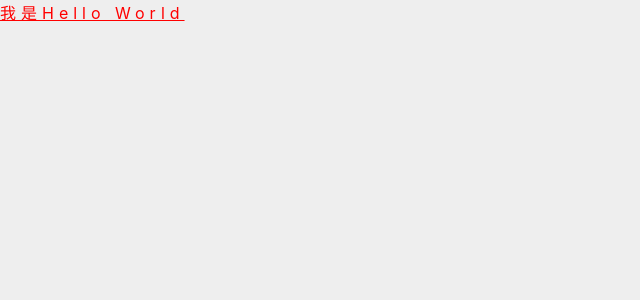
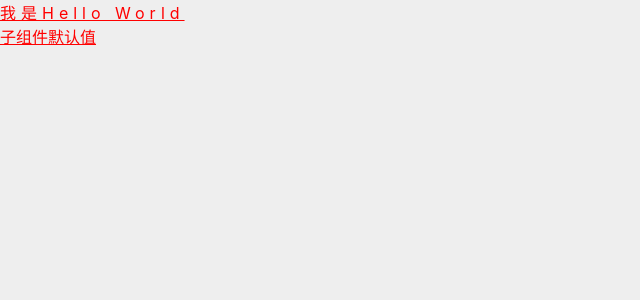
Before and after one commit to parade0393/vue2-jsx-demo, a Vue app: page /#/style-jsx in a window 1280 px wide. Shown: the top 300 px of the page, without its empty margins (0-640 px from the left). Built offline with nearby package versions, Linux system fonts and the light colour scheme.

Commit message:
父向子传参

```diff
--- a/src/views/HomeView.vue
+++ b/src/views/HomeView.vue
@@ -7,14 +7,16 @@
       :to="item.path"
       >{{ item.meta.title }}</van-cell
     >
+    <StyleJsx title="from parent" />
   </div>
 </template>
 
 <script>
-// @ is an alias to /src
+import StyleJsx from "./styleJsx/StyleJsx";
 
 export default {
   name: "HomeView",
+  components: { StyleJsx },
   computed: {
     list() {
       return this.$router.options.routes.filter((el) => el.name != "home");
--- a/src/views/styleJsx/StyleJsx.js
+++ b/src/views/styleJsx/StyleJsx.js
@@ -2,16 +2,21 @@
 import "./StyleJsx.less";
 export default {
   name: "StyleJsx",
+  props: {
+    title: String,
+  },
   data() {
     return {};
   },
   render() {
+    const { title } = this;
     return (
       <div
         class="style-jsx"
         style={{ color: "#ff0000", backgroundColor: "#eee", height: "100%" }}
       >
         <p class="title">我是Hello World</p>
+        <p>{title || "子组件默认值"}</p>
       </div>
     );
   },
```
